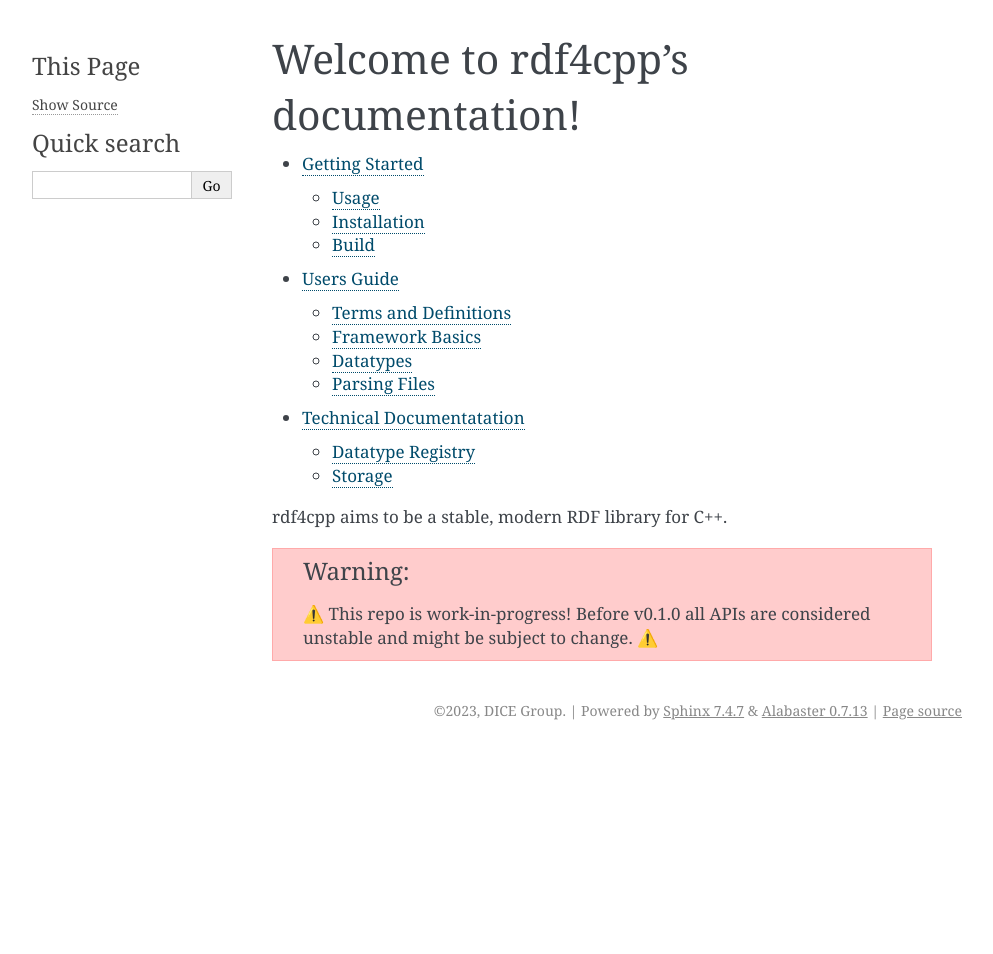
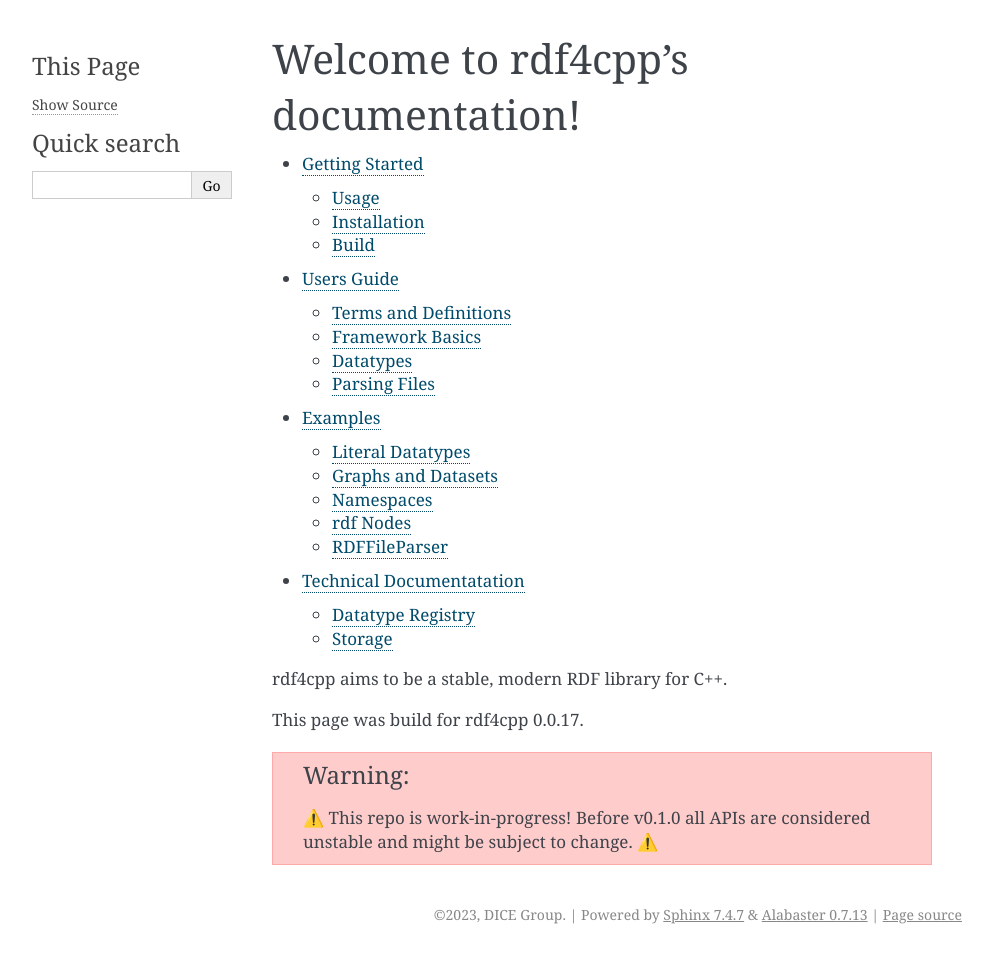
Before and after one commit to rdf4cpp/rdf4cpp, a Sphinx documentation site: the page built from docs/source/index.rst, in a window 1280 px wide. Shown: the whole page, without its empty margins (148-1141 px from the left). Built offline with Sphinx 7.4.7, drawn with Linux system fonts in a browser that asks for light colours; pages that are not in the unit, such as notebooks, are missing from menus; before the commit the page ends 900 px from its top, so only the background shows below that.

Commit message:
version number, examples and reorganization

```diff
--- a/docs/source/conf.py
+++ b/docs/source/conf.py
@@ -4,7 +4,7 @@
 # https://www.sphinx-doc.org/en/master/usage/configuration.html
 
 
-import subprocess, os, sys
+import subprocess, os, sys, re
 subprocess.call('cd ../../; rm -r docs/build/', shell=True)
 subprocess.call('cd ../../; rm -r docs/doxygen_output/', shell=True)
 subprocess.call('cd ../../; rm -r docs/source/api/', shell=True)
@@ -16,7 +16,17 @@
 project = 'rdf4cpp'
 copyright = '2023, DICE Group'
 author = 'DICE Group'
-release = '0.0.14'
+
+# get release version from cmake
+release = '0.0.0'
+with open("../../CMakeLists.txt", "r") as file:
+    for line in file:
+        m = re.match(r"project\(rdf4cpp VERSION ([0-9.]+)\)", line)
+        if m is not None:
+            release = m.group(1)
+            break
+
+version = release
 
 # -- General configuration ---------------------------------------------------
 # https://www.sphinx-doc.org/en/master/usage/configuration.html#general-configuration
--- a/docs/source/getting_started.rst
+++ b/docs/source/getting_started.rst
@@ -6,7 +6,7 @@
 Usage
 -----
 
-.. literalinclude:: ../../examples/literal_datatypes.cpp
+.. literalinclude:: ../../examples/getting_started.cpp
     :language: cpp
 
 Installation
--- a/docs/source/index.rst
+++ b/docs/source/index.rst
@@ -6,9 +6,12 @@
 
    getting_started
    users_guide
+   examples
    api/library_root
    technical
 
 rdf4cpp aims to be a stable, modern RDF library for C++.
 
+This page was build for rdf4cpp |release|.
+
 .. warning:: ⚠️ This repo is work-in-progress! Before v0.1.0 all APIs are considered unstable and might be subject to change. ⚠️
--- a/docs/source/storage.rst
+++ b/docs/source/t_storage.rst
@@ -3,9 +3,9 @@
 
 .. toctree::
 
-    node_storage
-    NodeBackendHandle
-    node_storage_view
+    t_node_storage
+    t_NodeBackendHandle
+    t_node_storage_view
 
 In rdf4cpp, we try our best to spare the user the details of how graphs and RDF nodes are actually stored in the backend.
 So if you just want to use rdf4cpp, you most probably do not need to go down this rabbit hole. You can just use the defaults.
--- a/docs/source/technical.rst
+++ b/docs/source/technical.rst
@@ -3,5 +3,5 @@
 
 .. toctree::
 
-    datatype_registry
-    storage
+    t_datatype_registry
+    t_storage
```
Also changed, not shown: README.md (+2 -0 lines), docs/source/examples.rst (added, +32 -0 lines), docs/source/t_NodeBackendHandle.rst (renamed from docs/source/NodeBackendHandle.rst), docs/source/t_datatype_registry.rst (renamed from docs/source/datatype_registry.rst), docs/source/t_node_storage.rst (renamed from docs/source/node_storage.rst), docs/source/t_node_storage_view.rst (renamed from docs/source/node_storage_view.rst), 2 other files.
